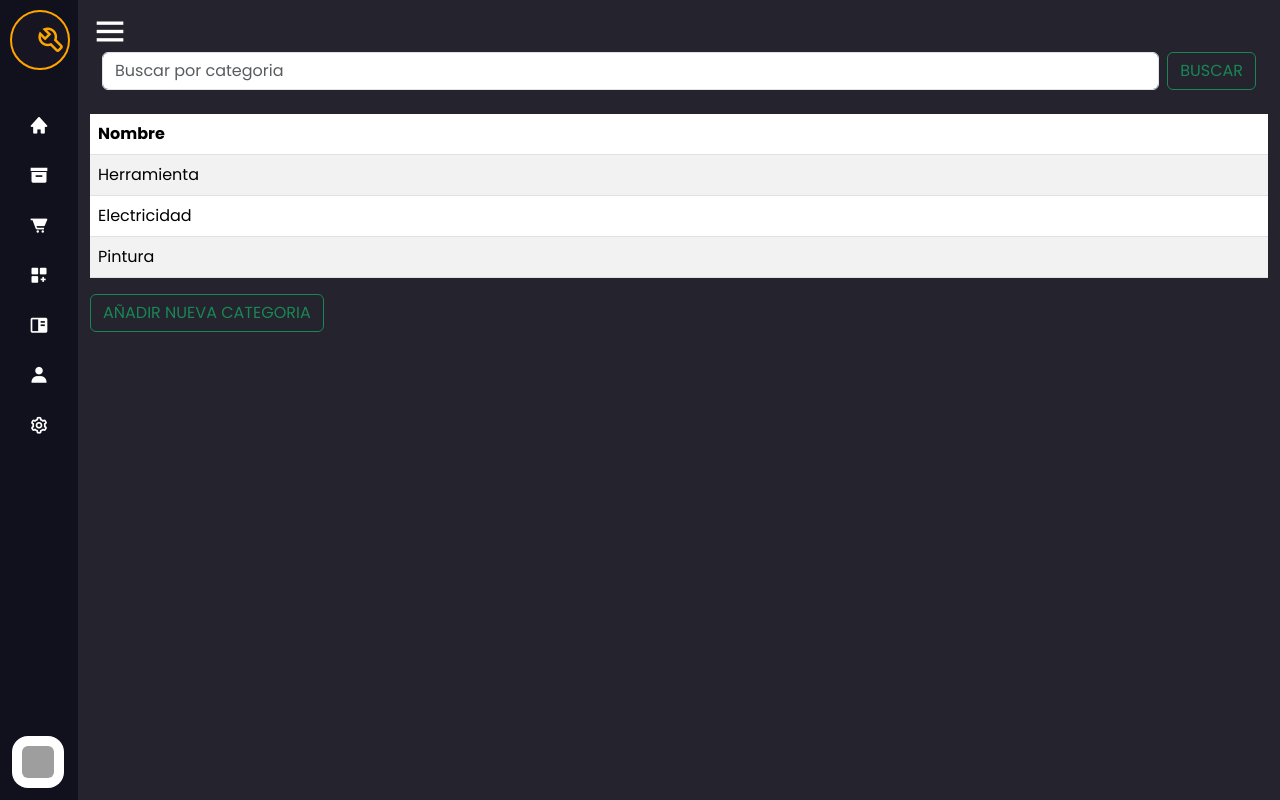
After one commit to EstebanIDK/IMET, a Django app: page /categorias/ in a window 1280 px wide. The commit adds this page. Run offline with Django 5.2, Linux system fonts and the light colour scheme; data comes from the database, SQL or seed files in the repository; both versions use the stored data as it was after the commit; grey boxes are pictures that could not be loaded.

Commit message:
agregando formulario de categoria y vista

```diff
--- a/entidad/forms.py
+++ b/entidad/forms.py
@@ -10,3 +10,8 @@ class ProductoForm(forms.ModelForm):
     class Meta:
         model = Producto
         fields = '__all__'
+
+class CategoriaForm(forms.ModelForm):
+    class Meta:
+        models: Categoria
+        field='__all__'
--- a/entidad/urls.py
+++ b/entidad/urls.py
@@ -5,5 +5,7 @@ from . import views
 urlpatterns = [
     path('', views.home, name="home"),
     path('productos/', views.productos, name="productos"),
-    path('nuevo_producto/', views.nuevo_producto, name="nuevo_producto")
+    path('nuevo_producto/', views.nuevo_producto, name="nuevo_producto"),
+    path('categorias/', views.categorias, name='categorias'),
+    path('nueva_categoria/', views.nueva_categoria, name="nueva_categoria")
 ]
--- a/entidad/views.py
+++ b/entidad/views.py
@@ -36,3 +36,28 @@ def nuevo_producto(request, template_name="entidad/producto_form.html"):
         form= ProductoForm()
     dato={"form":form}
     return render(request, template_name, dato)
+
+
+def categorias(request, template_name="entidad/categorias.html"):
+    categoria_list= Categoria.objects.all()
+    busqueda = request.GET.get('buscar',)
+    if busqueda:
+        categoria_list = Categoria.objects.filter(
+            Q(nombre__icontains=busqueda )
+        ).distinct()
+
+    dato={'categorias': categoria_list}
+
+    return render(request, template_name, dato)
+
+
+def nueva_categoria(request, template_name="entidad/categoria_form.html"):
+    if request.method == "POST":
+        form= CategoriaForm(request.POST)
+        if form.is_valid():
+            form.save(commit=True)
+            return redirect("categorias")
+    else:
+        form= ProductoForm()
+    dato={"form":form}
+    return render(request, template_name, dato)
--- a/static/css/style.css
+++ b/static/css/style.css
@@ -379,3 +379,13 @@ body {
   text-decoration: none;
   transition: background-color 0.3s ease;
 }
+
+.form-styling {
+  width: 100%;
+  height: 35px;
+	padding-left: 15px;
+	border: none;
+	border-radius: 20px;
+  margin-bottom: 20px;
+  background: rgba(8, 8, 8, 0.2);
+}
--- a/templates/base.html
+++ b/templates/base.html
@@ -73,7 +73,7 @@
             <ul class="sub-menu">
               <li><a class="link_name" href="#">Inventario</a></li>
               <li><a href="{% url "productos" %}">Productos</a></li>
-              <li><a href="#">Categorias</a></li>
+              <li><a href="{% url 'categorias' %}">Categorias</a></li>
               <li><a href="#">Proveedores</a></li>
             </ul>
           </li>
--- /dev/null
+++ b/templates/entidad/categorias.html
@@ -0,0 +1,27 @@
+{% extends "base.html" %}
+{% block content %}
+
+    <div class="container-fluid">
+        <form class="d-flex" method="get">
+            <input class="form-control me-2" type="search" placeholder="Buscar por categoria" aria-label="Search" name="buscar">
+            <button class="btn btn-outline-success" type="submit" >BUSCAR</button>
+        </form>
+    </div>
+    <table class="table table-striped">
+        <thead>
+            <tr>
+                <th>Nombre</th>
+            </tr>
+        </thead>
+        {% for categoria in categorias %}
+            <tr>
+                <td>{{ categoria.nombre }}</td>
+                {% comment %} <td><a href="{% url "modificar_localidad" localidad.id %}"><img src="{% static "img/editar.png" %}" width="30px"></a></td>
+                <td><a href="{% url "eliminar_localidad" localidad.id %}"><img src="{% static "img/eliminar.png" %}" width="30px"></img></a></td> {% endcomment %}
+
+            </tr>
+        {% endfor %}
+    </table>
+    <a href="{% url "nueva_categoria" %}"><button class="btn btn-outline-success" type="submit" >AÑADIR NUEVA CATEGORIA</button>
+    </a>
+{% endblock %}
```
Also changed, not shown: templates/entidad/categoria_form.html (added, +21 -0 lines), templates/entidad/producto_form.html (+6 -5 lines), db.sqlite3.
